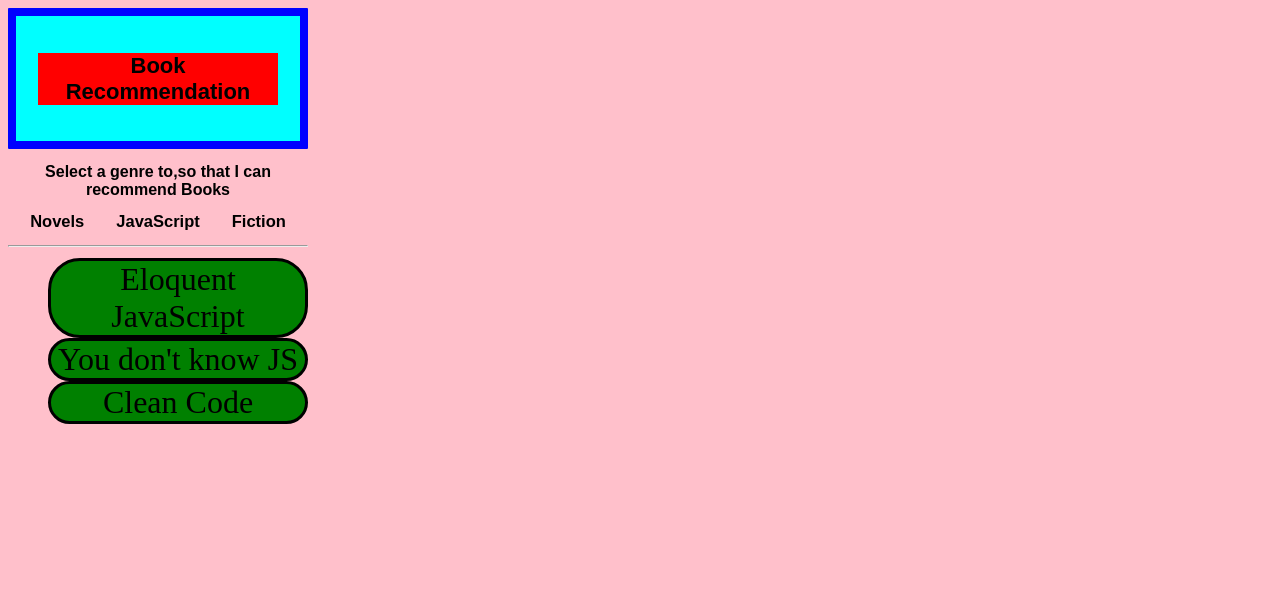
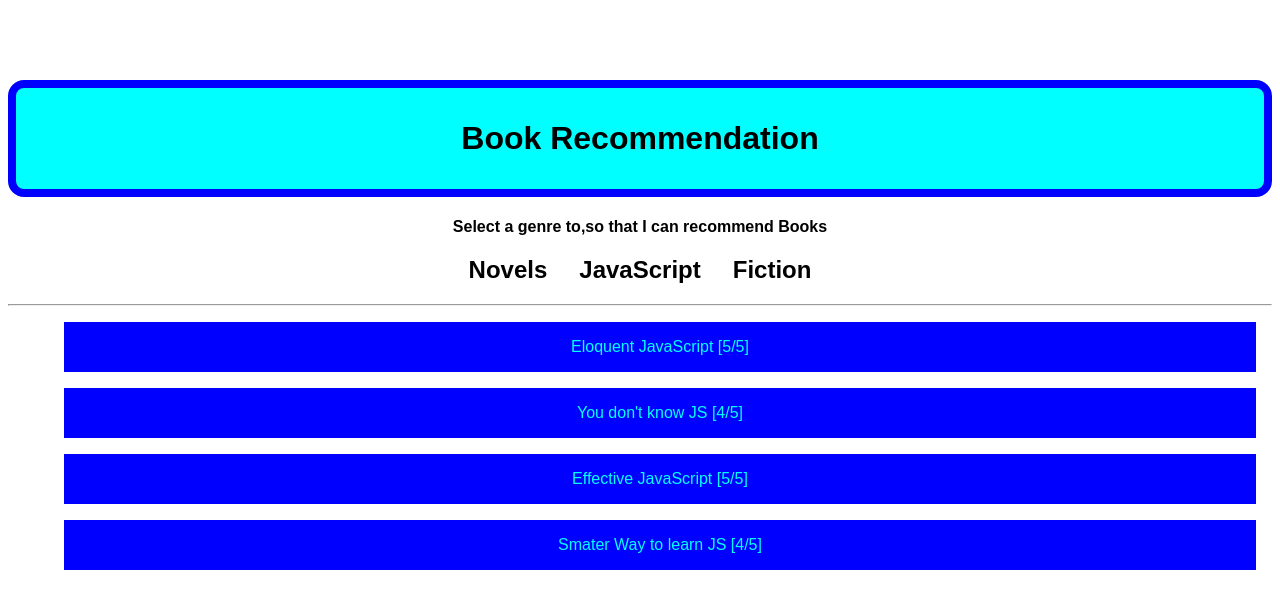
Before and after one commit to veereshbv04/Book_recommendation_display-reactjs, a React (Create React App) app: page / in a window 1280 px wide. Both pictures are taken after a click on the element "JavaScript". Shown: the top 608 px of the page. Built offline with nearby package versions, Linux system fonts and the light colour scheme.

Commit message:
stylling and books added

```diff
--- a/src/App.js
+++ b/src/App.js
@@ -5,13 +5,24 @@ var genre = ["Novels", "JavaScript", "Fiction"];
 
 var books = {
   Novels: [
-    "Revolution 2020",
-    "The Girl in the Window",
-    "The Glass Hotel",
-    "Life is What you make it"
+    "Revolution 2020 [5/5]",
+    "The Girls in the Window [3/5]",
+    "Life is what you make it [4/5]",
+    "Durgastamana [5/5]",
+    "Three Mistakes of my Life [5/5]"
   ],
-  JavaScript: ["Eloquent JavaScript", "You don't know JS", "Clean Code"],
-  Fiction: ["Harry Potter", "The Lord of the Rings Trilogy"]
+  JavaScript: [
+    "Eloquent JavaScript [5/5]",
+    "You don't know JS [4/5]",
+    "Effective JavaScript [5/5]",
+    "Smater Way to learn JS [4/5]"
+  ],
+  Fiction: [
+    "Harry Potter [4/5]",
+    "Brave New world [5/5]",
+    "The White Tiger [5/5]",
+    "The Girl In Room 105 [4/5]"
+  ]
 };
 
 export default function App() {
@@ -25,10 +36,7 @@ export default function App() {
 
   return (
     <div className="App">
-      <div id="books">
-        <h1>Book Recommendation</h1>
-      </div>
-
+      <h1>Book Recommendation</h1>
       <h2 style={{ fontSize: "medium", fontStyle: "1rem" }}>
         Select a genre to,so that I can recommend Books{" "}
       </h2>
@@ -54,9 +62,11 @@ export default function App() {
               <li
                 style={{
                   listStyleType: "none",
-                  fontFamily: "cursive",
-                  fontSize: "2rem",
-                  alignItems: "center"
+                  padding: "1rem",
+                  borderWidth: "1rem",
+                  backgroundColor: "blue",
+                  margin: "1rem",
+                  color: "aqua"
                 }}
               >
                 {item}
--- a/src/styles.css
+++ b/src/styles.css
@@ -2,60 +2,23 @@
   font-family: sans-serif;
   text-align: center;
 
-  /* margin-top: 5rem; */
-  text-align: center;
-  align-content: center;
-  margin: auto;
+  margin-top: 5rem;
 }
 
-#books {
+h1 {
   background-color: aqua;
   text-align: center;
-  padding: 2em;
-  border-radius: 1px;
+  padding: 2rem;
+  border-radius: 1rem;
   border-color: blue;
   border-style: solid;
-  border-width: 8px;
-  margin: auto;
+  border-width: 0.5rem;
 }
 
 button {
   background-color: pink;
   padding: "6rem";
   margin: "rem";
-  font-size: 1.5px;
+  font-size: 1.5rem;
   cursor: pointer;
 }
-
-li {
-  background-color: yellow;
-  border-style: solid;
-  border-radius: 2rem;
-  max-width: 100%;
-}
-
-@media (min-width: 320px) {
-  body {
-    background-color: pink;
-    font-size: 11px;
-    max-width: 300px;
-    align-content: center;
-    text-align: center;
-  }
-  li {
-    background-color: green;
-    text-align: inherit;
-    align-content: inherit;
-    margin: auto;
-  }
-  #books h1 {
-    background-color: red;
-  }
-}
-
-/* #books {
-  width: "100%";
-  margin: 0 50%;
-
-  text-align: center;
-} */
```
